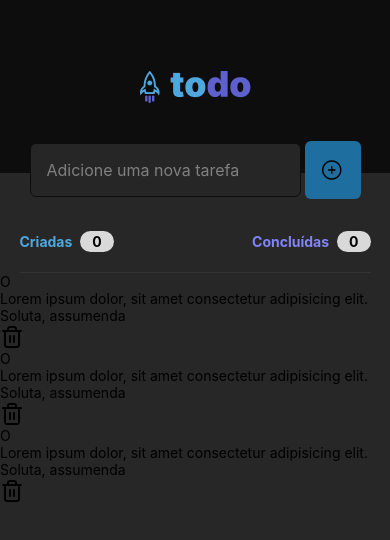
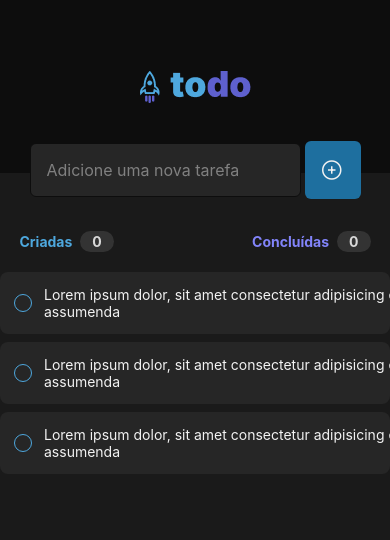
Before and after one commit to FranciscoMaik/todo-expo, a React Native app: screen / in a window 390 px wide. Shown: the top 540 px of the page. Built offline with nearby package versions, Linux system fonts and the light colour scheme.

Commit message:
style: implementation style component todo

```diff
--- a/package.json
+++ b/package.json
@@ -14,6 +14,7 @@
     "react": "18.1.0",
     "react-dom": "18.1.0",
     "react-native": "0.70.5",
+    "react-native-radio-buttons-group": "^2.3.0",
     "react-native-web": "~0.18.9"
   },
   "devDependencies": {
--- a/src/components/ItemToDo/index.tsx
+++ b/src/components/ItemToDo/index.tsx
@@ -1,15 +1,16 @@
 import { Text, View } from "react-native";
 import { Feather } from '@expo/vector-icons';
 
+import { styles } from "./styles"
 
 export function ItemToDo() {
   return(
-    <View>
-      <View>
-        <Text>O</Text>
-        <Text>Lorem ipsum dolor, sit amet consectetur adipisicing elit. Soluta, assumenda</Text>
+    <View style={styles.containerItemToDo}>
+      <View style={styles.contentTextAndSelector}>
+        <View style={styles.boxSelector} />
+        <Text style={styles.action}>Lorem ipsum dolor, sit amet consectetur adipisicing elit. Soluta, assumenda</Text>
       </View>
-      <Feather name="trash-2" size={24} color="black" />
+      <Feather name="trash-2" size={24} color="#808080" />
     </View>
   )
 }
--- /dev/null
+++ b/src/components/ItemToDo/styles.ts
@@ -0,0 +1,29 @@
+import { StyleSheet } from "react-native";
+
+export const styles = StyleSheet.create({
+  containerItemToDo: {
+    backgroundColor: "#262626",
+    borderRadius: 8,
+    marginBottom: 8,
+    padding: 14,
+    flexDirection: "row",
+    alignItems: "center",
+    justifyContent: "space-between"
+  },
+  contentTextAndSelector: {
+    flexDirection: "row",
+    alignItems: "center",
+  },
+  boxSelector: {
+    marginRight: 12,
+    borderColor: "#4EA8DE",
+    borderWidth: 1,
+    height: 18,
+    width: 18,
+    borderRadius: 99999,
+  },
+  action: {
+    width: "80%",
+    color: "#F2F2F2"
+  }
+})
--- a/src/components/Status/styles.ts
+++ b/src/components/Status/styles.ts
@@ -5,8 +5,6 @@ export const styles = StyleSheet.create({
     flexDirection: "row",
     width: "90%",
     justifyContent: "space-between",
-    borderBottomColor: "#333333",
-    borderBottomWidth: 1,
     paddingBottom: 20
   },
   contentText: {
@@ -25,7 +23,8 @@ export const styles = StyleSheet.create({
   },
   counter: {
     fontWeight: "bold",
-    backgroundColor: "#D9D9D9",
+    backgroundColor: "#333333",
+    color: "#D9D9D9",
     paddingVertical: 2,
     paddingHorizontal: 12,
     borderRadius: 9999
--- a/src/pages/Home/index.tsx
+++ b/src/pages/Home/index.tsx
@@ -23,7 +23,7 @@ export function Home() {
           style={styles.input}
         />
         <TouchableOpacity style={styles.buttonAdd}>
-          <Ionicons name="add-circle-outline" size={24} color="black" />
+          <Ionicons name="add-circle-outline" size={24} color="#F2F2F2" />
         </TouchableOpacity>
       </View>
 
--- a/src/pages/Home/styles.ts
+++ b/src/pages/Home/styles.ts
@@ -2,7 +2,7 @@ import { StyleSheet } from "react-native";
 
 export const styles = StyleSheet.create({
   container: {
-    backgroundColor: "#272727",
+    backgroundColor: "#1A1A1A",
     flex: 1,
   },
   contentInput: {
```
Also changed, not shown: 1 other file (tests, documents, lock files or other folders).
